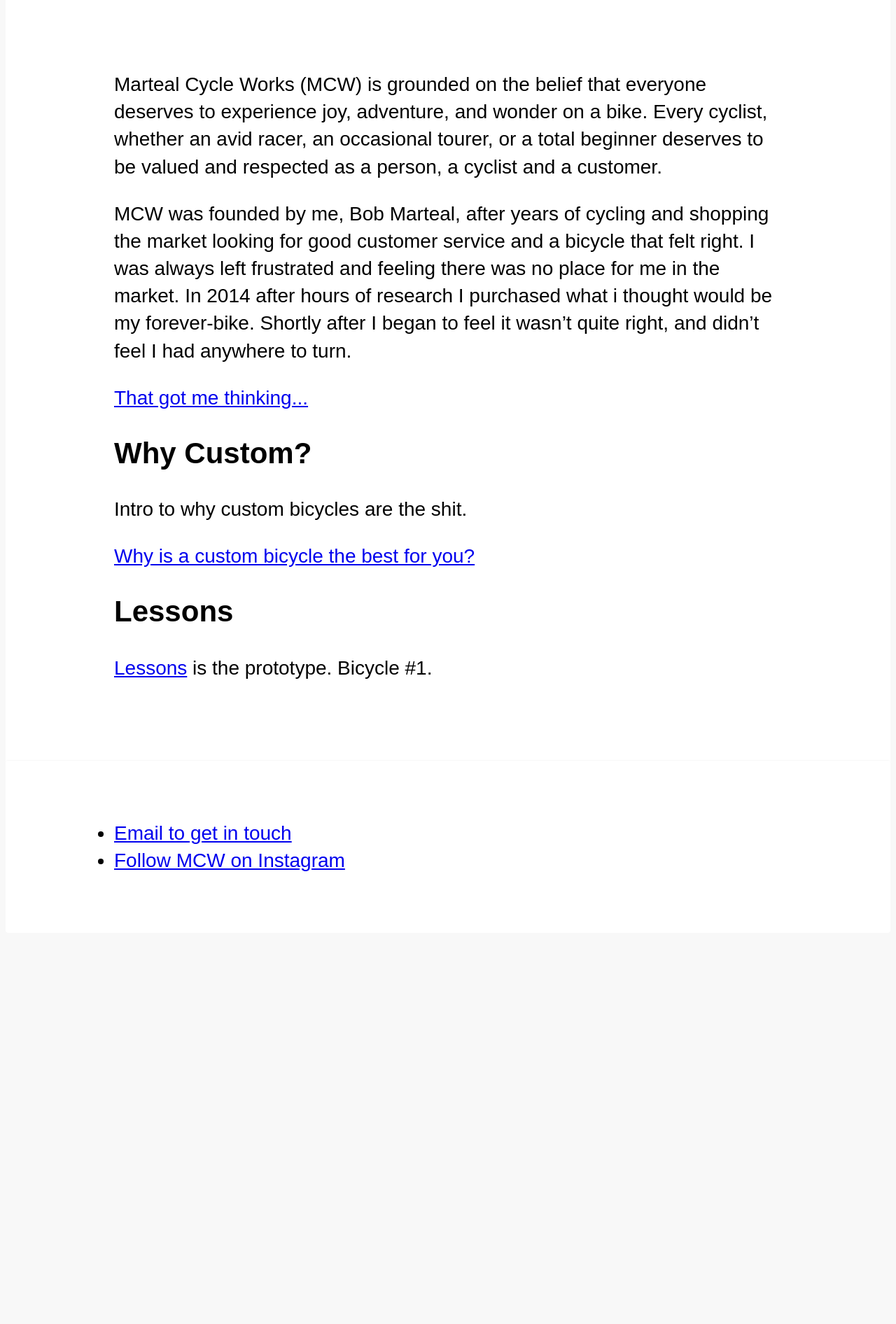
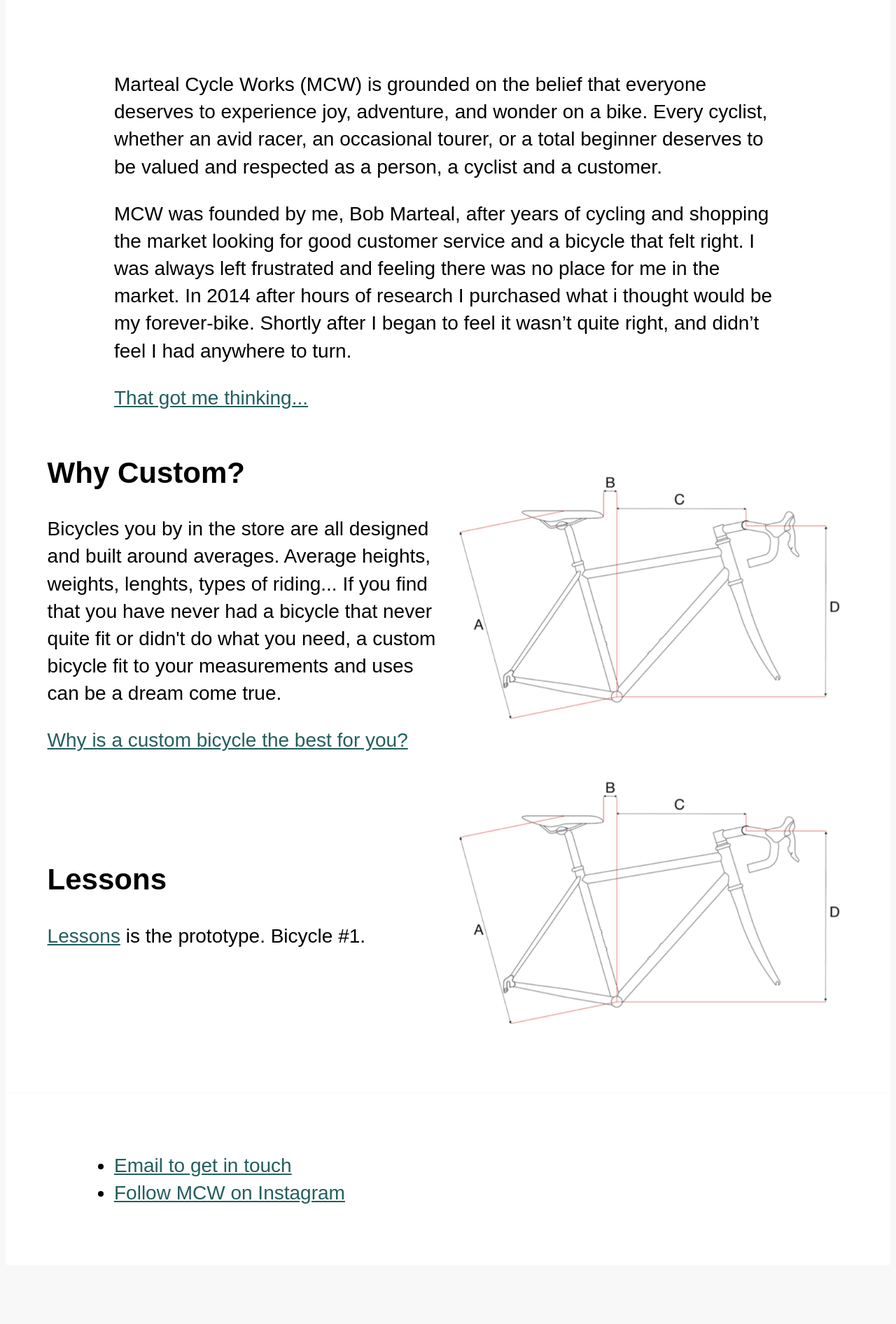
Before and after one commit to bobmarteal/MCWJekyll, a Jekyll site: the page built from index.html, in a window 1280 px wide. Shown: the part 1748-3640 px from the top of the page at 70% size. Built offline with Jekyll 4.4.1, drawn with Linux system fonts in a browser that asks for light colours; some web fonts are replaced; before the commit the page ends 3089 px from its top, so only the background shows below that.

Commit message:
photo text, link color

```diff
--- /dev/null
+++ b/_sass/_photo-text.scss
@@ -0,0 +1,14 @@
+/*
+    Name: _photo-text
+    Descr: Styles the main photos next to text block for callouts on pages
+*/
+
+.pt{
+    @include lg{
+        width: 120%;
+        margin-left: -10%;
+    }
+    display: grid;
+    grid-template-columns: 1fr 1fr;
+    align-items: center;
+}
--- a/_sass/_text.scss
+++ b/_sass/_text.scss
@@ -1,4 +1,7 @@
 /*
     Name: _text
-    Descr: Base text styles, special text things that are not headers
+    Descr: Base text styles, main body links, special text things that are not headers
 */
+a{
+    color: var(--green);
+}
--- a/_sass/_wrapper.scss
+++ b/_sass/_wrapper.scss
@@ -7,4 +7,5 @@
     margin: 0 auto;
     background: var(--white);
     border-radius: var(--border-radius);
+    margin-bottom: 3rem;
 }
--- a/_sass/main.scss
+++ b/_sass/main.scss
@@ -14,3 +14,4 @@
 @import "tables";
 @import "ledes";
 @import "gallery";
+@import "photo-text";
--- a/index.html
+++ b/index.html
@@ -30,16 +30,23 @@
     </p>
     <p><a href="/about.html">That got me thinking...</a></p>
 </div>
-<div class="whyCustom">
+<div class="whyCustom pt pt--left">
+    <div class="pt__words">
         <h2>Why Custom?</h2>
         <p>
-        Intro to why custom bicycles are the shit.
+            Bicycles you by in the store are all designed and built around averages. Average heights, weights, lenghts, types of riding... If you find that you have never had a bicycle that never quite fit or didn't do what you need, a custom bicycle  fit to your measurements and uses can be a dream come true.
         </p>
         <p>
             <a href="why-custom.html">Why is a custom bicycle the best for you?</a>
         </p>
     </div>
-<div class="bikes">
+    <div class="pt__photo">
+        <img src="/images/fit-diagram.png" alt="diagram showing custom fit measurements in relation to frame" class="plain">
+    </div>
+
+</div>
+<div class="bikes pt pt--left">
+    <div class="pt__words">
        <h2>
             Lessons
         </h2>
@@ -47,3 +54,6 @@
             <a href="/bikes/lessons/">Lessons</a> is the prototype. Bicycle #1.
         </p>
     </div>
+
+    <img src="/images/fit-diagram.png" alt="diagram showing custom fit measurements in relation to frame" class="plain">
+</div>
```
Also changed, not shown: why-custom.html (+4 -3 lines). Lines whose indentation alone changed are shown as unchanged.
